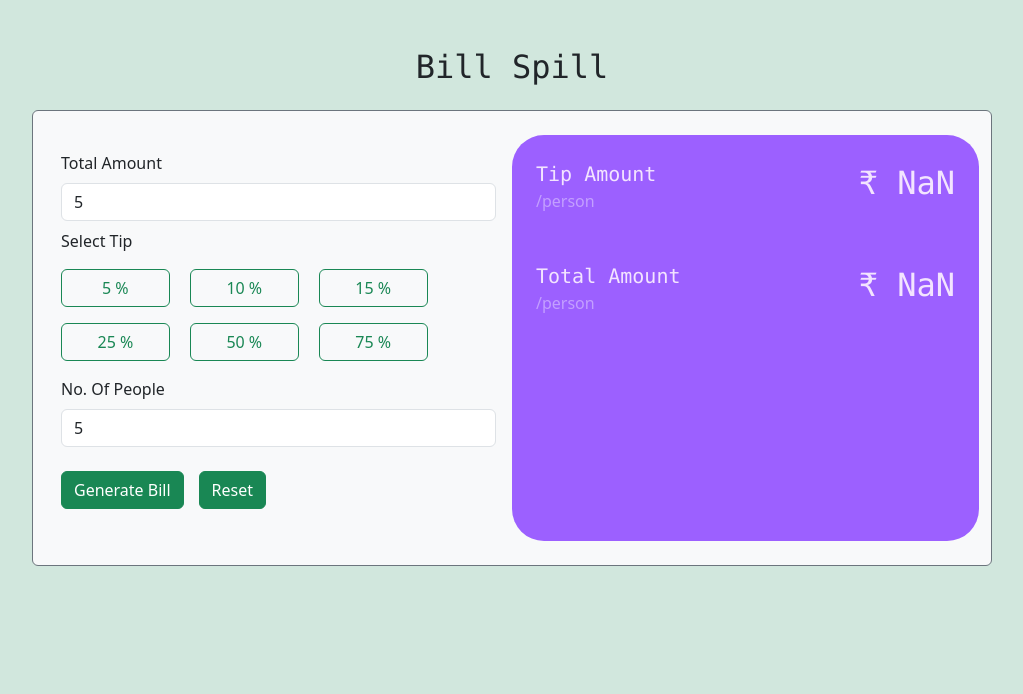
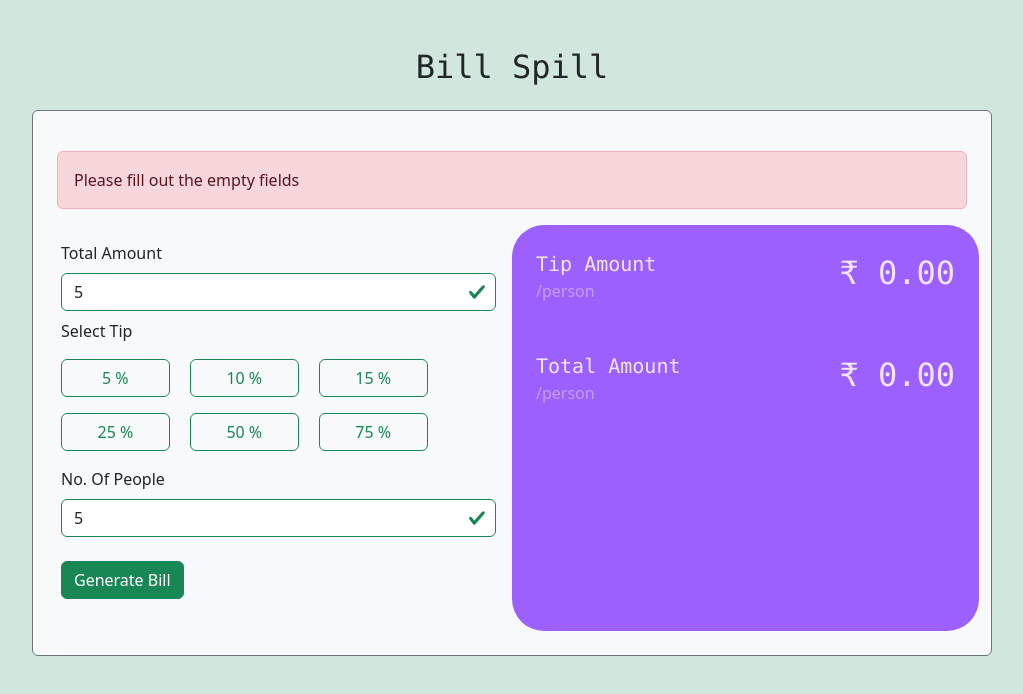
Before and after one commit to arbaaz1999/billSpill_assignment, a plain HTML site: page index.html in a window 1280 px wide. Both pictures are taken after typing "5", "5" into the empty fields and a click on the button "Generate Bill". Shown: the whole page, without its empty margins (128-1151 px from the left). Drawn offline with nearby package versions, Linux system fonts and the light colour scheme.

Commit message:
validation added and 'Generate Bill' btn improved

```diff
--- a/index.html
+++ b/index.html
@@ -16,8 +16,17 @@
     <div
       class="col-9 p-4 mx-auto my-4 bg-light border rounded border-secondary"
     >
+      <div
+        id="errMsg"
+        class="alert alert-danger col-12 mt-3"
+        role="alert"
+        style="display: none"
+      >
+        Please fill out the empty fields
+      </div>
       <div class="row">
         <div class="col-lg-6 col-md-12 col-sm-12 p-3">
+          <form class="was-validated">
             <div class="mb-2">
               <label for="totalAmount" class="form-label">Total Amount</label>
               <input
@@ -42,6 +51,7 @@
                   name="tip"
                   id="tip5"
                   autocomplete="off"
+                  required
                 />
                 <label class="btn btn-outline-success my-2 w-25 me-3" for="tip5"
                   >5 %
@@ -54,7 +64,9 @@
                   id="tip10"
                   autocomplete="off"
                 />
-              <label class="btn btn-outline-success my-2 w-25 me-3" for="tip10"
+                <label
+                  class="btn btn-outline-success my-2 w-25 me-3"
+                  for="tip10"
                   >10 %
                 </label>
                 <input
@@ -65,7 +77,9 @@
                   id="tip15"
                   autocomplete="off"
                 />
-              <label class="btn btn-outline-success my-2 w-25 me-3" for="tip15"
+                <label
+                  class="btn btn-outline-success my-2 w-25 me-3"
+                  for="tip15"
                   >15 %
                 </label>
                 <input
@@ -76,7 +90,9 @@
                   id="tip25"
                   autocomplete="off"
                 />
-              <label class="btn btn-outline-success my-2 w-25 me-3" for="tip25"
+                <label
+                  class="btn btn-outline-success my-2 w-25 me-3"
+                  for="tip25"
                   >25 %
                 </label>
                 <input
@@ -87,7 +103,9 @@
                   id="tip50"
                   autocomplete="off"
                 />
-              <label class="btn btn-outline-success my-2 w-25 me-3" for="tip50"
+                <label
+                  class="btn btn-outline-success my-2 w-25 me-3"
+                  for="tip50"
                   >50 %
                 </label>
                 <input
@@ -98,7 +116,9 @@
                   id="tip75"
                   autocomplete="off"
                 />
-              <label class="btn btn-outline-success my-2 w-25 me-3" for="tip75"
+                <label
+                  class="btn btn-outline-success my-2 w-25 me-3"
+                  for="tip75"
                   >75 %
                 </label>
               </div>
@@ -119,7 +139,7 @@
             </div>
             <div class="my-3 btn-group">
               <button
-              type="button"
+                type="submit"
                 id="generateBill"
                 class="btn btn-success rounded w-auto me-3"
               >
@@ -135,6 +155,7 @@
                 Reset
               </button>
             </div>
+          </form>
         </div>
 
         <!-- Calculation Result Part Starts -->
--- a/script.js
+++ b/script.js
@@ -5,6 +5,7 @@ const generateBill = document.getElementById('generateBill')
 const rstBtn = document.getElementById('rstBtn')
 const tipAmntPerPerson = document.getElementById('tipAmntPerPerson')
 const totalAmntPerPerson = document.getElementById('totalAmntPerPerson')
+const errMsg = document.getElementById('errMsg')
 let finalTip;  // to store the tip percentage
 let tipPerPerson; // to store the tip amount applicable to per person
 let tipAmount; // to store the value of tip which converted from percentage to number
@@ -13,24 +14,30 @@ let amountPerPerson; // to store the total amount per person after adding the sp
 
 
 //<=======code to generate bill starts=======>
-generateBill.addEventListener('click', () => {
+generateBill.addEventListener('click', (e) => {
+    e.preventDefault();
     for (let e of tip) {
         if (e.checked === true) {
             finalTip = e.value;
         }
     }
-
+    if ((amount.value && noOfPeople.value) && finalTip) {
+        console.log('inside calculation part')
         tipAmount = (finalTip / 100) * amount.value;
         tipPerPerson = (Number(tipAmount) / Number(noOfPeople.value)).toFixed(2);
         amountPerPerson = ((Number(tipAmount) + Number(amount.value)) / Number(noOfPeople.value)).toFixed(2);
-
         tipAmntPerPerson.innerText = '₹ ' + tipPerPerson;
-    totalAmntPerPerson.innerText = '₹ ' + amountPerPerson
-
+        totalAmntPerPerson.innerText = '₹ ' + amountPerPerson;
         if (rstBtn.style.display === 'none') {
+            rstBtn.style.display = 'inline'
+        } else if ((amount.value && noOfPeople.value) && finalTip) {
             rstBtn.style.display = 'inline'
         } else {
             rstBtn.style.display = 'none'
+        }
+        errMsg.style.display = 'none'
+    } else {
+        errMsg.style.display = 'block'
     }
 })
 //<=======code to generate bill ends=======>
@@ -41,7 +48,10 @@ generateBill.addEventListener('click', () => {
 const resetFields = () => {
     amount.value = '';
     noOfPeople.value = '';
-    document.querySelector('input[name="tip"]:checked').checked = false;
+    document.querySelector('input[name="tip"]:checked').checked = false
+    finalTip = '';
+    console.log(finalTip)
+
     tipAmntPerPerson.innerText = '₹ 0.00';
     totalAmntPerPerson.innerText = '₹ 0.00';
     rstBtn.style.display = 'none';
```
Lines whose indentation alone changed are shown as unchanged.
